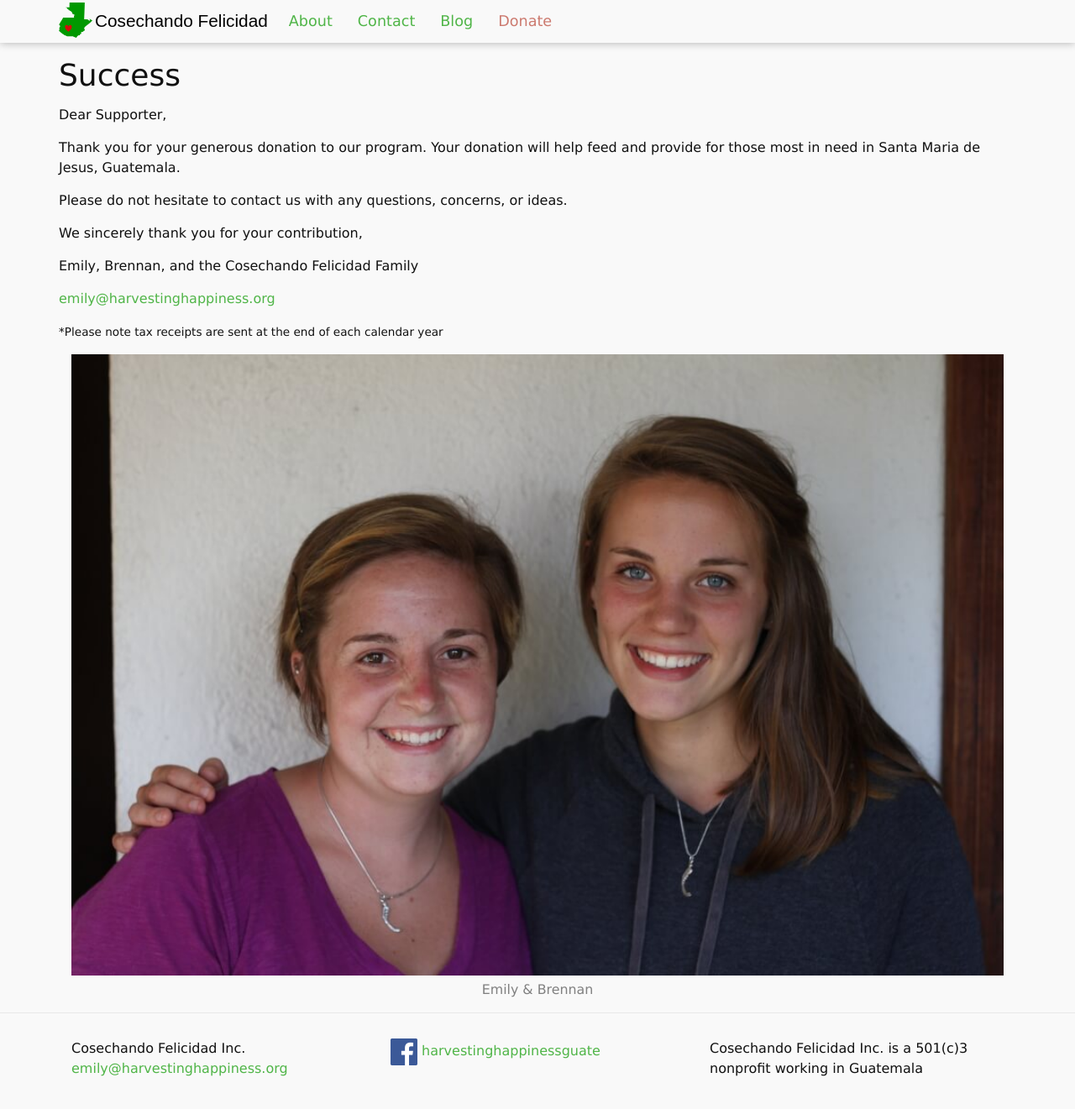
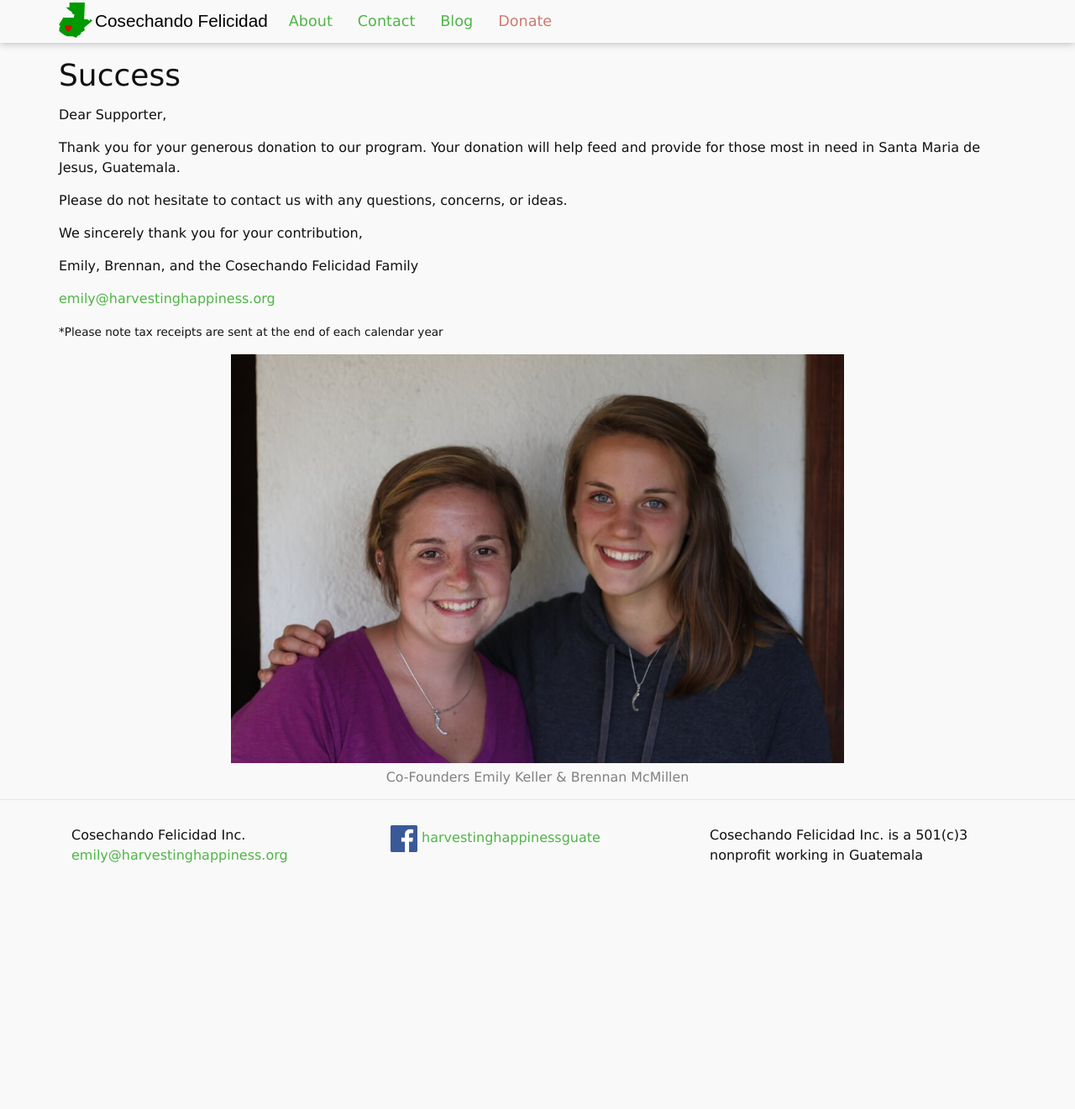
Before and after one commit to harvestinghappiness/harvestinghappiness.github.io, a Jekyll site: the page built from success.md, in a window 1280 px wide and 1345 px high. Shown: the top 1321 px of the window at 84% size. Built offline with Jekyll 4.4.1, drawn with Linux system fonts in a browser that asks for light colours.

Commit message:
Update success.md

```diff
--- a/success.md
+++ b/success.md
@@ -18,4 +18,7 @@ Emily, Brennan, and the Cosechando Felicidad Family
 
 <small>*Please note tax receipts are sent at the end of each calendar year</small>
 
-{% include figure.html src="success.jpg" caption="Emily & Brennan" size="full" %}
+<figure class="col-sm-8 col-sm-offset-2">
+    <img src="http://harvestinghappiness.org/images/success.jpg" alt="Co-Founders Brennan McMillen &amp; Emily Keller" title="" style="">
+    <figcaption>Co-Founders Emily Keller &amp; Brennan McMillen</figcaption>
+</figure>
```
